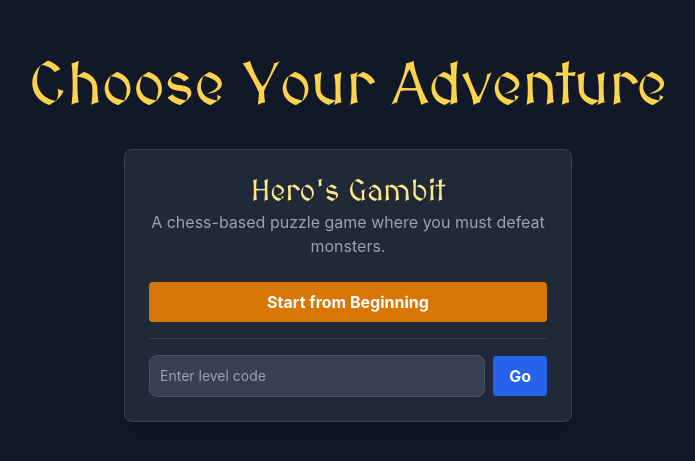
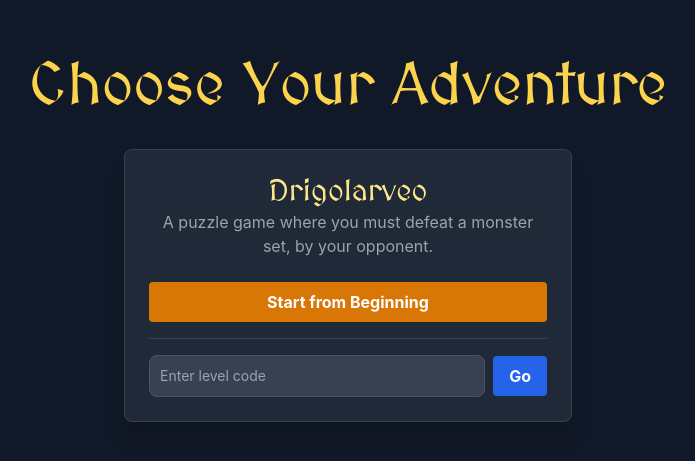
Before and after one commit to mpolakow/Puzzle2_AI, a plain HTML site: page index.html in a window 1280 px wide. Shown: the part 161-622 px from the top of the page, without its empty margins (292-987 px from the left). Drawn offline with nearby package versions, Linux system fonts and the light colour scheme.

Commit message:
Update index.html

```diff
--- a/index.html
+++ b/index.html
@@ -12,10 +12,10 @@
     <h1 class="font-medieval text-6xl text-amber-300 mb-8">Choose Your Adventure</h1>
     <div id="game-list" class="w-full max-w-md">
         <div class="game-card bg-gray-800 p-6 rounded-lg shadow-xl border border-gray-700">
-            <h2 class="font-medieval text-3xl text-amber-200 text-center">Hero's Gambit</h2>
-            <p class="text-gray-400 text-center mb-6">A chess-based puzzle game where you must defeat monsters.</p>
+            <h2 class="font-medieval text-3xl text-amber-200 text-center">Drigolarveo</h2>
+            <p class="text-gray-400 text-center mb-6">A puzzle game where you must defeat a monster set, by your opponent.</p>
 
-            <a href="heros-gambit.html" class="block w-full text-center bg-amber-600 hover:bg-amber-700 text-white font-bold py-2 px-4 rounded transition duration-300 mb-4">Start from Beginning</a>
+            <a href="Drigolarveo.html" class="block w-full text-center bg-amber-600 hover:bg-amber-700 text-white font-bold py-2 px-4 rounded transition duration-300 mb-4">Start from Beginning</a>
 
             <div class="flex items-center border-t border-gray-700 pt-4">
                 <input type="text" id="level-code-input" placeholder="Enter level code" class="bg-gray-700 border border-gray-600 text-white text-sm rounded-lg focus:ring-amber-500 focus:border-amber-500 block w-full p-2.5 mr-2">
```
